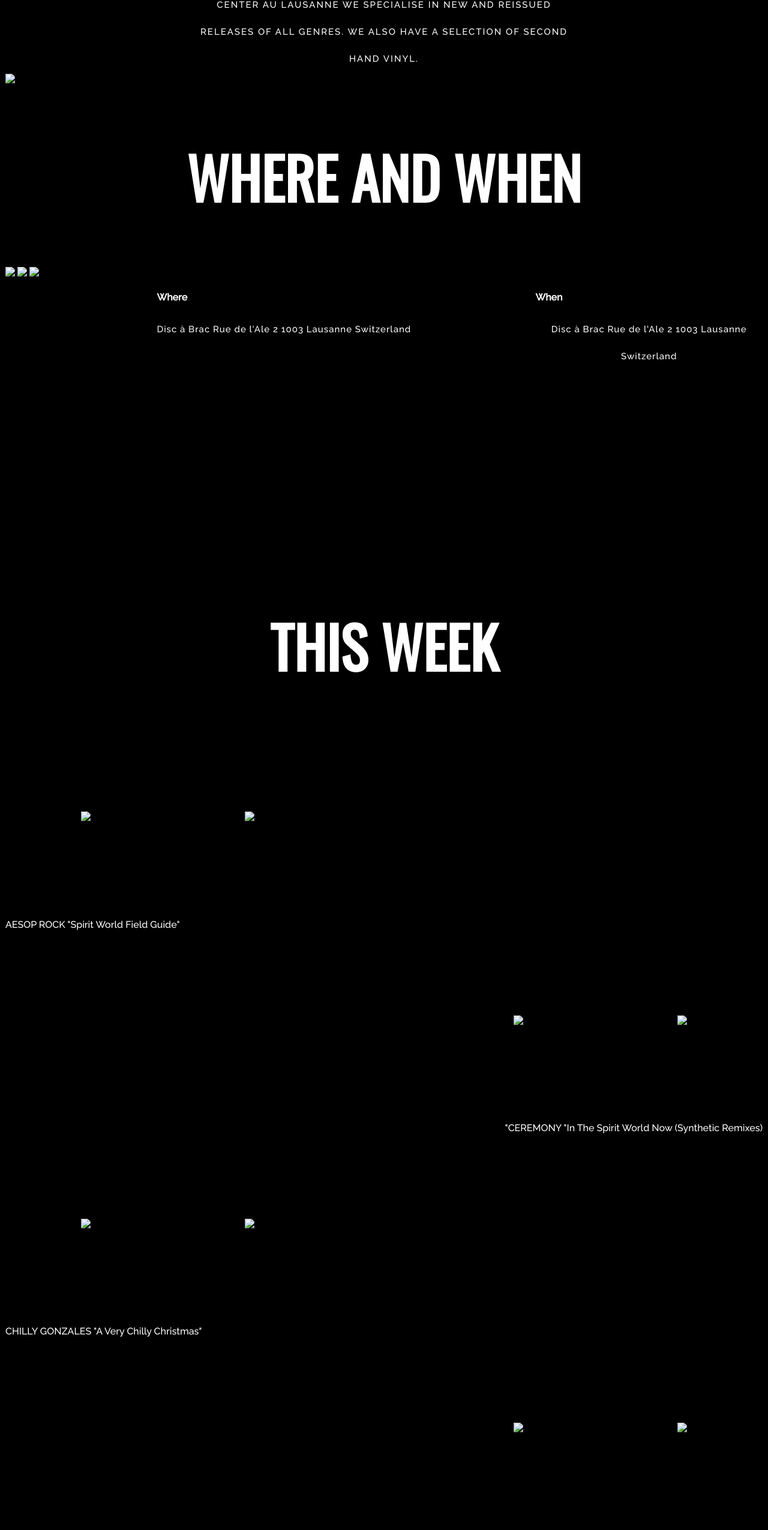
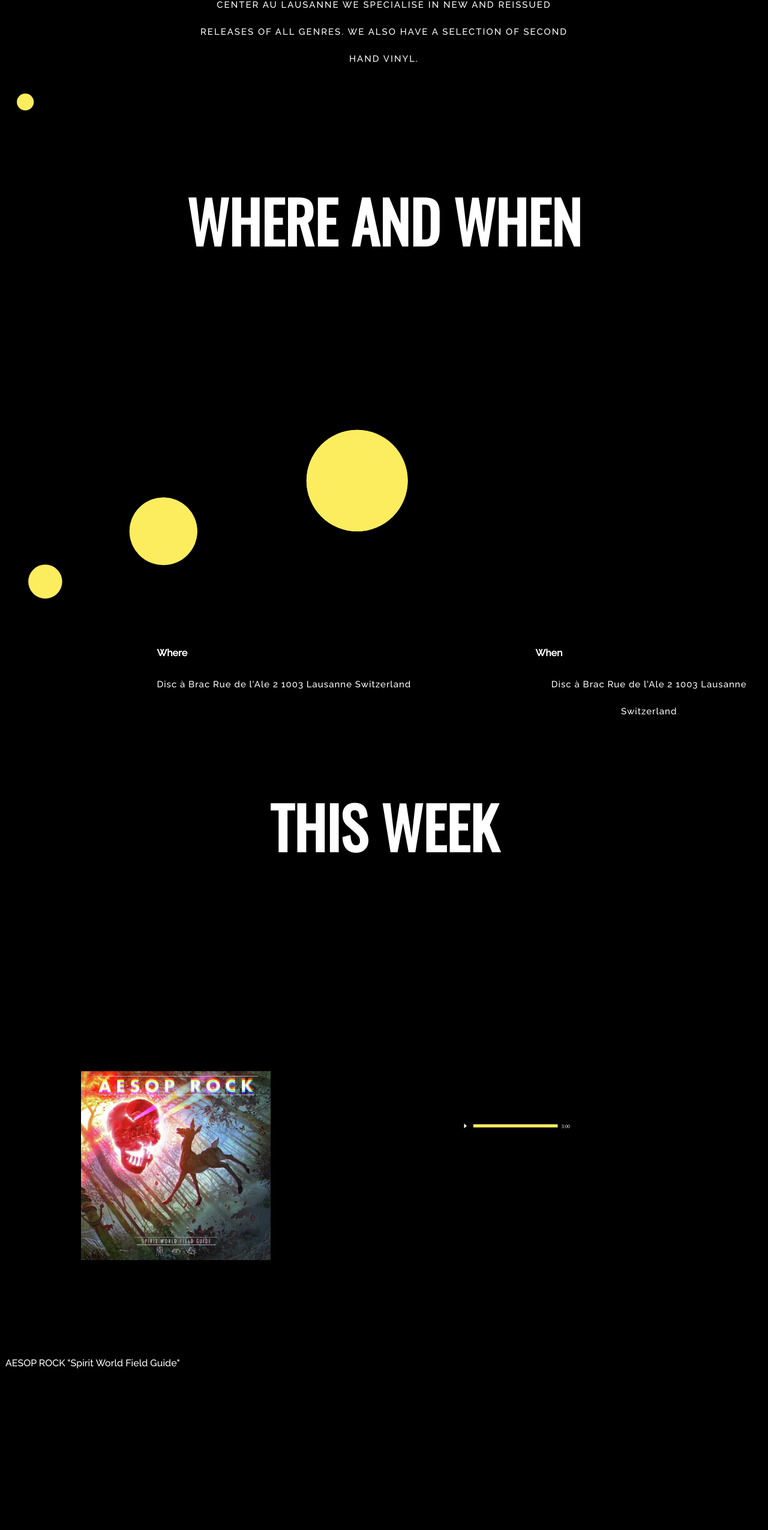
Before and after one commit to Eracom-ID481/disc-a-brac-s-s-j, a plain HTML site: page index.html in a window 1280 px wide. Shown: the part 1899-4450 px from the top of the page at 60% size. Drawn offline with nearby package versions, Linux system fonts and the light colour scheme; the site is published under a folder, as on GitHub Pages, so addresses that start at the root find nothing.

Commit message:
Replace urls for img

```diff
--- a/index.html
+++ b/index.html
@@ -37,7 +37,7 @@
 
 		<section id="Info">
 
-			<img  class= "rond1" src="/assets/img/rond_1.svg">
+			<img  class= "rond1" src="assets/img/rond_1.svg">
 
 			<div id="WhereandWhen">
 				<h1> WHERE AND WHEN</h1>
@@ -45,9 +45,9 @@
 
 			<div class="content">
 
-				<img  class= "rond2" src="/assets/img/rond_1.svg">
-				<img  class= "rond3" src="/assets/img/rond_1.svg">
-				<img  class= "rond4" src="/assets/img/rond_1.svg">
+				<img  class= "rond2" src="assets/img/rond_1.svg">
+				<img  class= "rond3" src="assets/img/rond_1.svg">
+				<img  class= "rond4" src="assets/img/rond_1.svg">
 
 				<div class="box">
 					<div id="Horraires">
@@ -74,8 +74,8 @@
 
 			<div class="row">
 				<div class="cover">
-					<img src="/assets/img/cover1.jpg">
-					<img src="/assets/img/barrespotify.svg">
+					<img src="assets/img/cover1.jpg">
+					<img src="assets/img/barrespotify.svg">
 				</div>
 				<div class="description">
 					<p>AESOP ROCK "Spirit World Field Guide"</p>
@@ -83,8 +83,8 @@
 			</div>
 			<div class="row">
 				<div class="cover">
-					<img src="/assets/img/cover2.jpg">
-					<img src="/assets/img/barrespotify.svg">
+					<img src="assets/img/cover2.jpg">
+					<img src="assets/img/barrespotify.svg">
 				</div>
 				<div class="description">
 					<p>CEREMONY "In The Spirit World Now (Synthetic Remixes)"</p>
@@ -92,8 +92,8 @@
 			</div>
 			<div class="row">
 				<div class="cover">
-					<img src="/assets/img/cover3.jpg">
-					<img src="/assets/img/barrespotify.svg">
+					<img src="assets/img/cover3.jpg">
+					<img src="assets/img/barrespotify.svg">
 				</div>
 				<div class="description">
 					<p>CHILLY GONZALES "A Very Chilly Christmas"</p>
@@ -101,8 +101,8 @@
 			</div>
 			<div class="row">
 				<div class="cover">
-					<img src="/assets/img/cover4.jpg">
-					<img src="/assets/img/barrespotify.svg">
+					<img src="assets/img/cover4.jpg">
+					<img src="assets/img/barrespotify.svg">
 				</div>
 				<div class="description">
 					<p>DAVID NANCE "Staunch Honey"</p>
@@ -110,8 +110,8 @@
 			</div>
 			<div class="row">
 				<div class="cover">
-					<img src="/assets/img/cover5.jpg">
-					<img src="/assets/img/barrespotify.svg">
+					<img src="assets/img/cover5.jpg">
+					<img src="assets/img/barrespotify.svg">
 				</div>
 				<div class="description">
 					<p>GHOST FUNK ORCHESTRA "An Ode To Escapism"</p>
@@ -120,8 +120,8 @@
 
 			<div class="row">
 				<div class="cover">
-					<img src="/assets/img/cover6.jpg">
-					<img src="/assets/img/barrespotify.svg">
+					<img src="assets/img/cover6.jpg">
+					<img src="assets/img/barrespotify.svg">
 				</div>
 				<div class="description">
 					<p>HEATHERED PEARLS "Cast"</p>
@@ -129,8 +129,8 @@
 			</div>
 			<div class="row">
 				<div class="cover">
-					<img src="/assets/img/cover7.jpg">
-					<img src="/assets/img/barrespotify.svg">
+					<img src="assets/img/cover7.jpg">
+					<img src="assets/img/barrespotify.svg">
 				</div>
 				<div class="description">
 					<p>LAMBCHOP "Trip"</p>
@@ -139,8 +139,8 @@
 
 			<div class="row">
 				<div class="cover">
-					<img src="/assets/img/cover8.jpg">
-					<img src="/assets/img/barrespotify.svg">
+					<img src="assets/img/cover8.jpg">
+					<img src="assets/img/barrespotify.svg">
 				</div>
 				<div class="description">
 					<p>LUKE TITUS "Plasma"</p>
@@ -151,7 +151,7 @@
 
 		<section id="Who">
 
-			<img  class= "forme2" src="/assets/img/forme2.svg">
+			<img  class= "forme2" src="assets/img/forme2.svg">
 
 			<div id="who">
 				<h1> WHO</h1>
@@ -167,11 +167,11 @@
 
 
 				<div class="insta">
-					<img src="/assets/img/logoinsta.svg">
+					<img src="assets/img/logoinsta.svg">
 				</div>
 
 				<div class="insta">
-					<img src="/assets/img/logospotify.svg">
+					<img src="assets/img/logospotify.svg">
 
 
 		</section>
```
